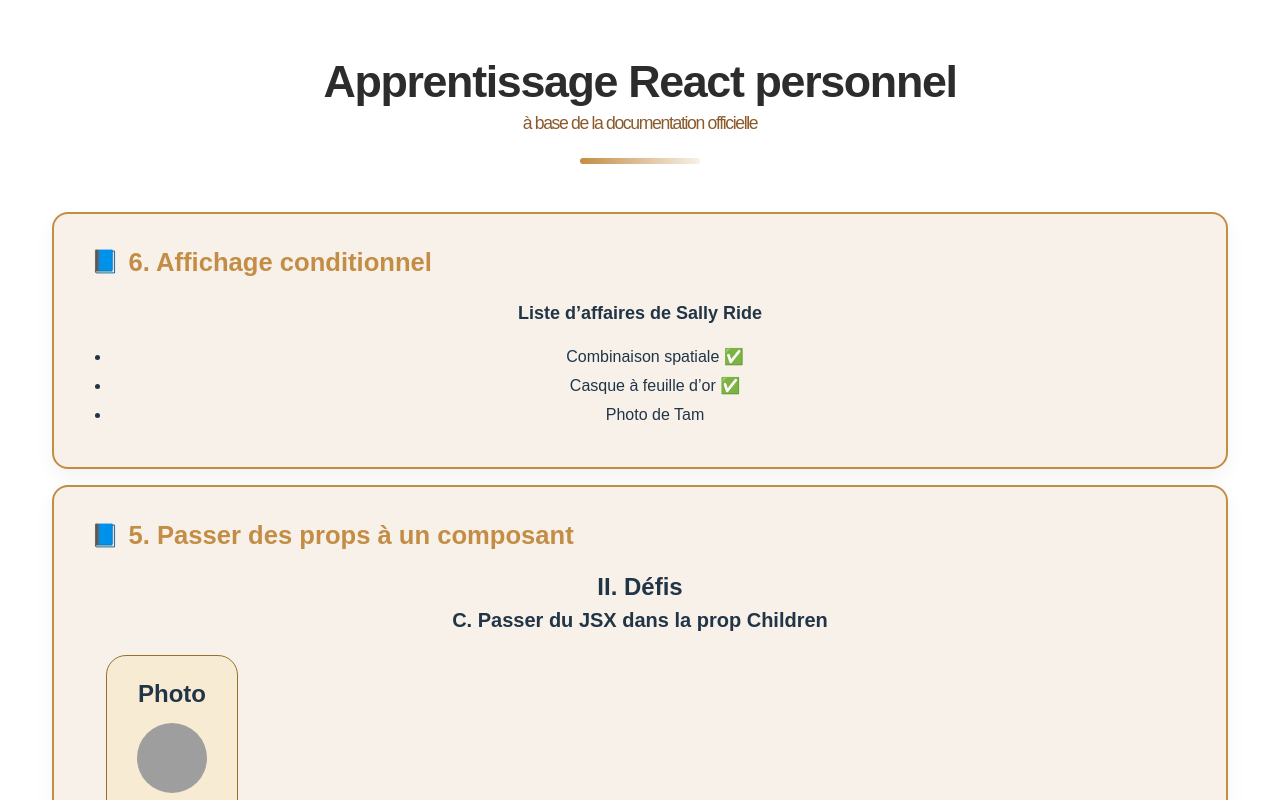
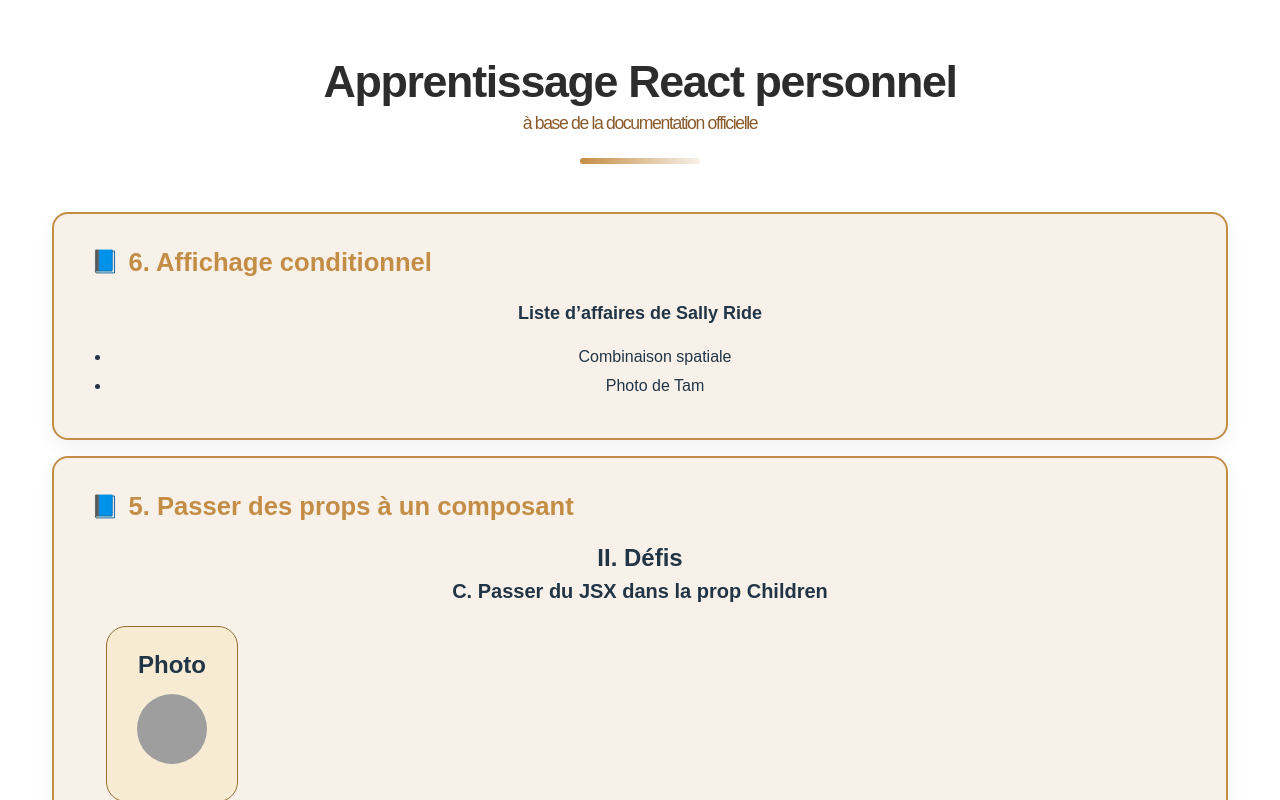
Before and after one commit to Patience-Kori1/auto-traning-react, a React (Vite) app: page / in a window 1280 px wide. Shown: the top 800 px of the page. Built offline with nearby package versions, Linux system fonts and the light colour scheme; grey boxes are pictures that could not be loaded.

Commit message:
feat(conditional-rendering): implement conditional rendering with null exclusion - Updated Item component logic - Used if statement to return null for conditional exclusion - Demonstrated conditional hiding of list items

```diff
--- a/src/components/2_Describing_UI/6_Affichage_Conditionnel.jsx
+++ b/src/components/2_Describing_UI/6_Affichage_Conditionnel.jsx
@@ -1,9 +1,18 @@
 import "../../App.css"
 function Item({ name, isPacked }) {
+
+    // 1. Rendu conditionnel avec deux possibilités d'affichage de deux branches (les isPacked avec un done et les false sans done)
+    // if (isPacked) {
+    //     return <li className="item">{name} ✅</li>;
+    // }
+    // return <li className="item">{name}</li>;
+
+    // 2. Rendu conditionnel avec une possibilité d'exclure en le rendant nulle ou inclure des portions de JSX
     if (isPacked) {
-        return <li className="item">{name} ✅</li>;
+        return null;
     }
     return <li className="item">{name}</li>;
+
 }
 
 export default function Affichage_Conditionnel() {
@@ -13,7 +22,7 @@
                 <h3>Liste d’affaires de Sally Ride</h3>
                 <ul>
                     <Item
-                        isPacked={true}
+                        isPacked={false}
                         name="Combinaison spatiale"
                     />
                     <Item
```
